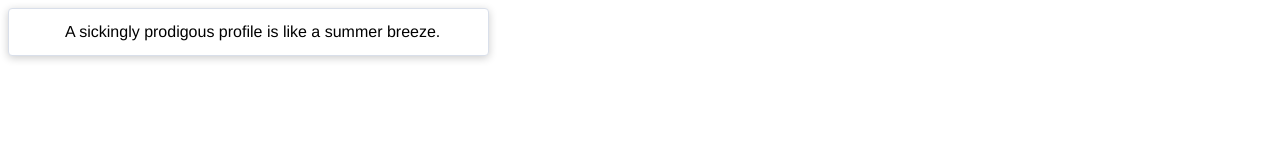
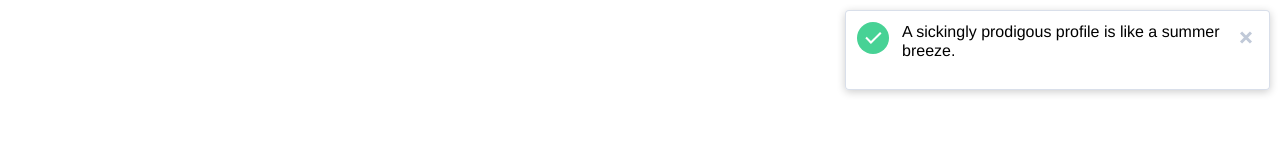
Before and after one commit to angular-macgyver/macgyver-toaster, a website: page index.html in a window 1280 px wide. Drawn offline with nearby package versions, Linux system fonts and the light colour scheme; some packages are replaced by stand-ins of ours.

Commit message:
style(toast-aggregation): toaster count styling prototype [#81996192]

```diff
--- a/toaster.css
+++ b/toaster.css
@@ -1,64 +1,192 @@
 .mac-toasters {
+  z-index: 99999;
   position: fixed;
-}
-.mac-toaster {
-  background: #fff;
-  height: 48px;
-  border: solid 1px #d9dfea;
-  border-radius: 4px;
-  -webkit-box-shadow: 0 2px 8px rgba(0, 0, 0, .2);
-  box-shadow: 0px 2px 8px rgba(0, 0, 0, .2);
-  box-sizing: border-box;
-  cursor: pointer;
-  position: relative;
-}
-.mac-toaster.ng-enter, .mac-toaster.ng-leave {
-  -webkit-transition: all 0.2s ease-out;
-  transition: all 0.2s ease-out;
-}
-.mac-toaster.ng-enter, .mac-toaster.ng-leave.ng-leave-active {
-  opacity: 0;
-}
-.mac-toaster.ng-leave, .mac-toaster.ng-enter.ng-enter-active {
-  opacity: 1;
-}
-.mac-toaster>.x {
-  position: absolute;
-  right: 12px;
-  top: 11px;
-  font-size: 21px;
-  font-weight: bold;
-  text-shadow: 0px 1px 0px #fff;
-  opacity: 0.2;
-  font-style: normal;
-}
-.mac-toaster>.x:after {
-  content: "x";
+  top: 10px;
+  right: 10px;
 }
 .mac-toaster-content {
   position: relative;
-  padding: 0 48px 0 56px;
+  background: #fff;
+  margin-bottom: 4px;
+  -webkit-border-radius: 4px;
+  border-radius: 4px;
+  -webkit-box-shadow: 0 2px 8px rgba(0,0,0,0.2), inset 0 0 0 1px #d9dfea;
+  box-shadow: 0 2px 8px rgba(0,0,0,0.2), inset 0 0 0 1px #d9dfea;
+  padding: 12px 48px 12px 56px;
+  min-height: 56px;
+}
+.mac-toaster-content:before {
+  content: '';
+  display: inline-block;
+  vertical-align: middle;
+  width: 1px;
+  height: 32px;
+}
+.mac-toaster-count {
+  display: block;
+  position: absolute;
+  top: 0;
+  left: -10px;
+  color: white;
+  font-weight: bold;
+  background: #ff6f60;
+  padding: 3px 6px;
+  border-radius: 20px;
+  box-shadow: 0 2px 8px rgba(0,0,0,0.2);
 }
 .mac-toaster-icon {
   width: 32px;
   height: 32px;
+  background: #ff6f60;
   position: absolute;
-  top: 7px;
+  top: 12px;
   left: 12px;
   overflow: hidden;
   text-align: center;
   line-height: 30px;
+  -webkit-border-radius: 32px;
+  border-radius: 32px;
+  margin-right: 16px;
 }
 .mac-toaster-icon>.icon {
   color: #fff;
+}
+.mac-toaster-icon>.icon.check {
+  margin-top: 1px;
 }
 .mac-toaster-icon>img {
   width: 100%;
 }
 .mac-toaster-message {
-  white-space: nowrap;
-  line-height: 46px;
+  width: 100%;
+  max-width: 320px;
+  line-height: 1.2;
+  display: inline-block;
+  vertical-align: middle;
 }
-.mac-toaster-message>a {
-  color: #000;
+.mac-toaster {
+  position: relative;
 }
+.mac-toaster.ng-enter {
+  opacity: 0;
+  -ms-filter: "progid:DXImageTransform.Microsoft.Alpha(Opacity=0)";
+  filter: alpha(opacity=0);
+  right: -110%;
+  -webkit-transition: all 0.3s ease-out;
+  -moz-transition: all 0.3s ease-out;
+  -o-transition: all 0.3s ease-out;
+  -ms-transition: all 0.3s ease-out;
+  transition: all 0.3s ease-out;
+}
+.mac-toaster.ng-enter-active {
+  opacity: 1;
+  -ms-filter: none;
+  filter: none;
+  right: 0;
+}
+.mac-toaster.ng-leave {
+  opacity: 1;
+  -ms-filter: none;
+  filter: none;
+  right: 0;
+  height: 56px;
+  -webkit-transition: right 0.3s ease-out, opacity 0.3s ease-out, height 0.2s linear 0.3s, visibility 0.5s ease-out;
+  -moz-transition: right 0.3s ease-out, opacity 0.3s ease-out, height 0.2s linear 0.3s, visibility 0.5s ease-out;
+  -o-transition: right 0.3s ease-out, opacity 0.3s ease-out, height 0.2s linear 0.3s, visibility 0.5s ease-out;
+  -ms-transition: right 0.3s ease-out, opacity 0.3s ease-out, height 0.2s linear 0.3s, visibility 0.5s ease-out;
+  transition: right 0.3s ease-out, opacity 0.3s ease-out, height 0.2s linear 0.3s, visibility 0.5s ease-out;
+}
+.mac-toaster.ng-leave-active {
+  opacity: 0;
+  -ms-filter: "progid:DXImageTransform.Microsoft.Alpha(Opacity=0)";
+  filter: alpha(opacity=0);
+  right: -100%;
+  height: 0;
+  padding: 0;
+  margin-bottom: 0;
+}
+.mac-toaster .success .mac-toaster-icon {
+  background: #47d295;
+}
+.mac-toaster .success .mac-toaster-icon:after {
+  content: '';
+  display: block;
+  height: 2px;
+  width: 7px;
+  background: #fff;
+  position: absolute;
+  top: 17px;
+  left: 8px;
+  -webkit-transform: rotate(45deg);
+  -moz-transform: rotate(45deg);
+  -o-transform: rotate(45deg);
+  -ms-transform: rotate(45deg);
+  transform: rotate(45deg);
+}
+.mac-toaster .success .mac-toaster-icon:before {
+  content: '';
+  display: block;
+  height: 2px;
+  width: 15px;
+  background: #fff;
+  position: absolute;
+  top: 15px;
+  left: 11px;
+  -webkit-transform: rotate(135deg);
+  -moz-transform: rotate(135deg);
+  -o-transform: rotate(135deg);
+  -ms-transform: rotate(135deg);
+  transform: rotate(135deg);
+}
+.mac-toaster .error .mac-toaster-icon:after {
+  content: '!';
+  display: block;
+  height: 100%;
+  width: 100%;
+  text-align: center;
+  line-height: 32px;
+  font-weight: 700;
+  font-size: 20px;
+  color: #fff;
+}
+.mac-toaster .icon.x {
+  cursor: pointer;
+  background: rgba(0,0,0,0);
+  position: absolute;
+  top: 0;
+  right: 0;
+  width: 48px;
+  height: 56px;
+}
+.mac-toaster .icon.x:before {
+  content: '';
+  width: 14px;
+  background: #c0c9d8;
+  height: 3px;
+  -webkit-transform: rotate(45deg);
+  -moz-transform: rotate(45deg);
+  -o-transform: rotate(45deg);
+  -ms-transform: rotate(45deg);
+  transform: rotate(45deg);
+  position: absolute;
+  top: 50%;
+  left: 50%;
+  margin-top: -2px;
+  margin-left: -7px;
+}
+.mac-toaster .icon.x:after {
+  content: '';
+  width: 14px;
+  background: #c0c9d8;
+  height: 3px;
+  -webkit-transform: rotate(-45deg);
+  -moz-transform: rotate(-45deg);
+  -o-transform: rotate(-45deg);
+  -ms-transform: rotate(-45deg);
+  transform: rotate(-45deg);
+  position: absolute;
+  top: 50%;
+  left: 50%;
+  margin-top: -2px;
+  margin-left: -7px;
+}
```
